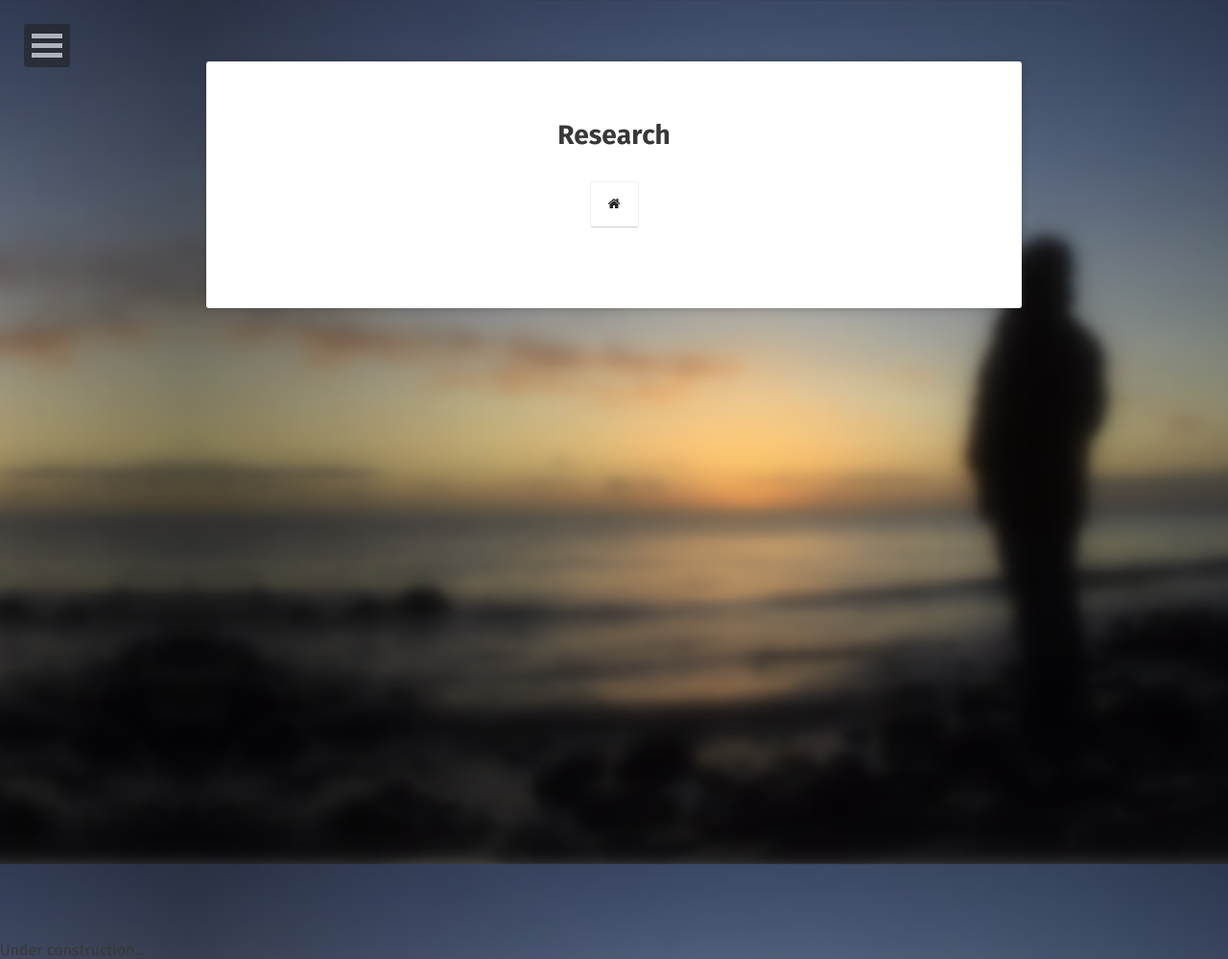
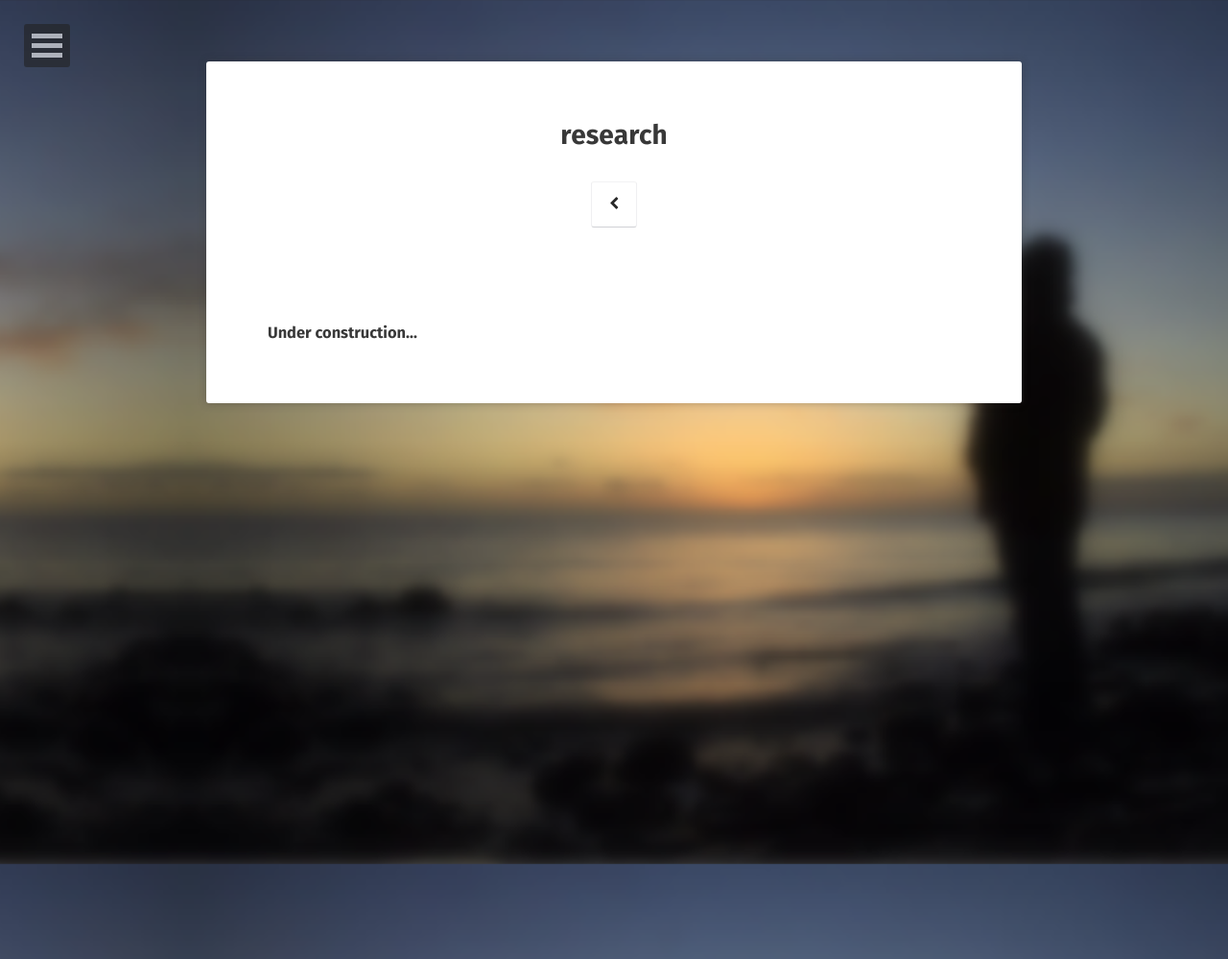
Before and after one commit to FrancisDavis/FrancisDavis.github.io, a Jekyll site: the page built from research/index.md, in a window 1280 px wide. Shown: the whole page at 96% size. Built offline with Jekyll 4.4.1, drawn with Linux system fonts in a browser that asks for light colours; some web fonts are replaced; part of the change alters nothing that is shown.

```diff
--- a/research/index.md
+++ b/research/index.md
@@ -1,7 +1,9 @@
 ---
-layout: project
-title: Research
-excerpt: "A List of Publications"
+layout: page
+title: research
+tags: [research]
+date: 2017-10-01
 comments: false
 ---
+
 ### Under construction...
```
